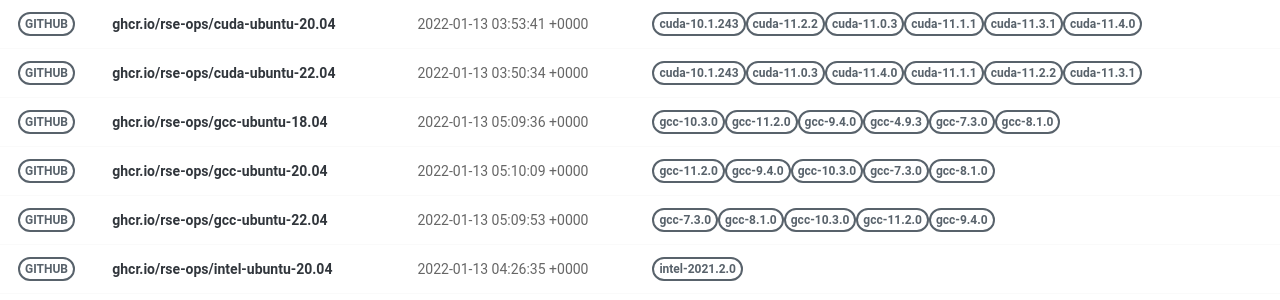
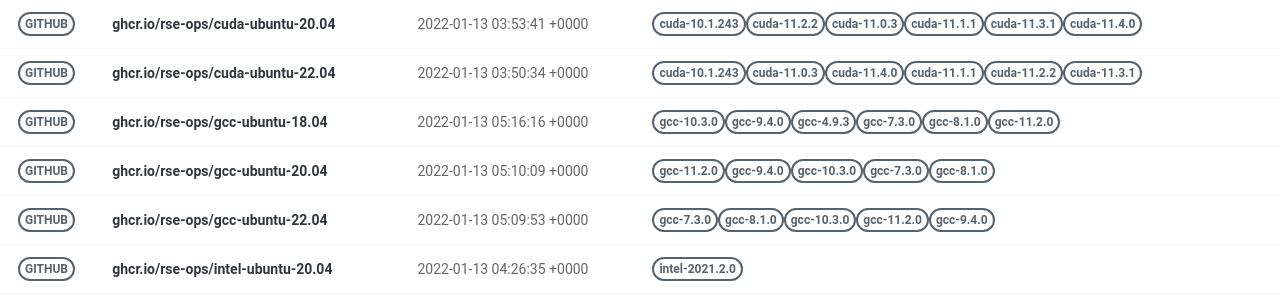
Before and after one commit to rse-ops/docker-images, a Jekyll site: the page built from pages/index.md, in a window 1280 px wide. Shown: the part 277-577 px from the top of the page. Built offline with Jekyll 4.4.1, drawn with Linux system fonts in a browser that asks for light colours; nearby versions of some CDN libraries.

Commit message:
Automated push to update library 2022-01-13

```diff
--- a/_library/ghcr.io-rse-ops-gcc-ubuntu-18.04.md
+++ b/_library/ghcr.io-rse-ops-gcc-ubuntu-18.04.md
@@ -1,7 +1,7 @@
 ---
 layout: container
 name: ghcr.io/rse-ops/gcc-ubuntu-18.04
-updated_at: 2022-01-13 05:09:36.352439
+updated_at: 2022-01-13 05:16:16.257315
 
 
 container_url: https://github.com/orgs/rse-ops/packages/container/package/gcc-ubuntu-18.04
```
Also changed, not shown: other parts of _library/ghcr.io-rse-ops-gcc-ubuntu-18.04.md (+3 -3 lines).
